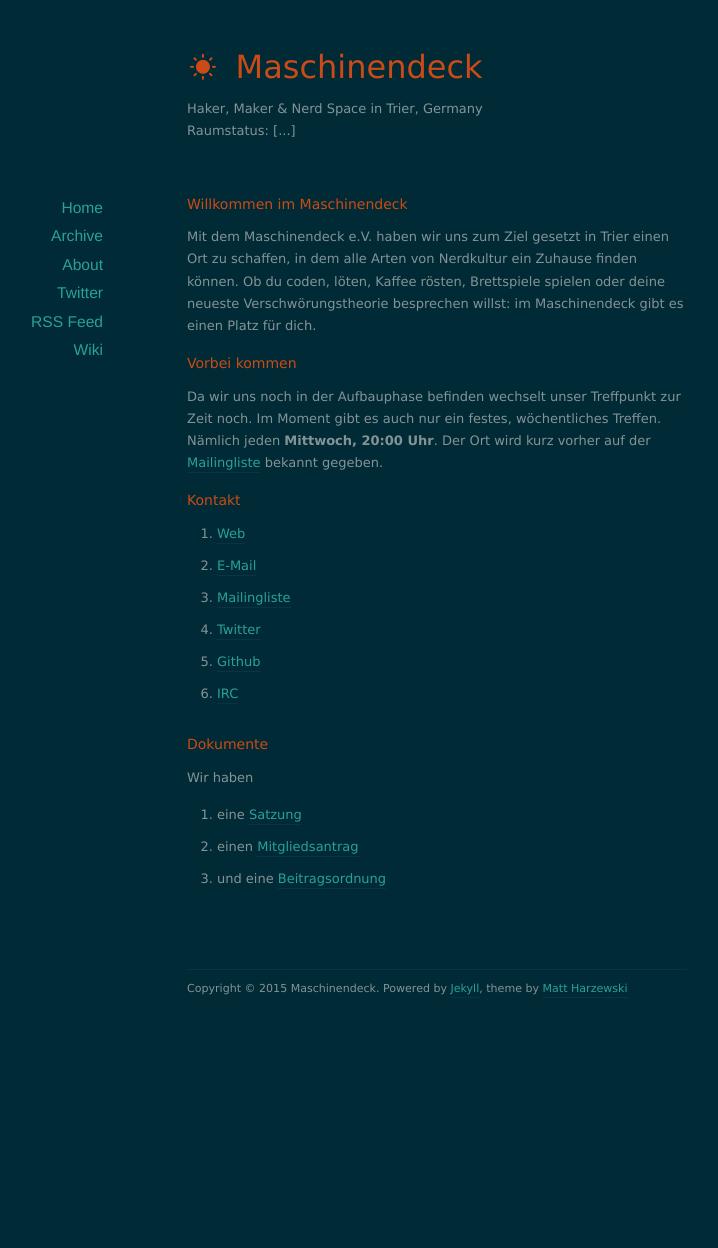
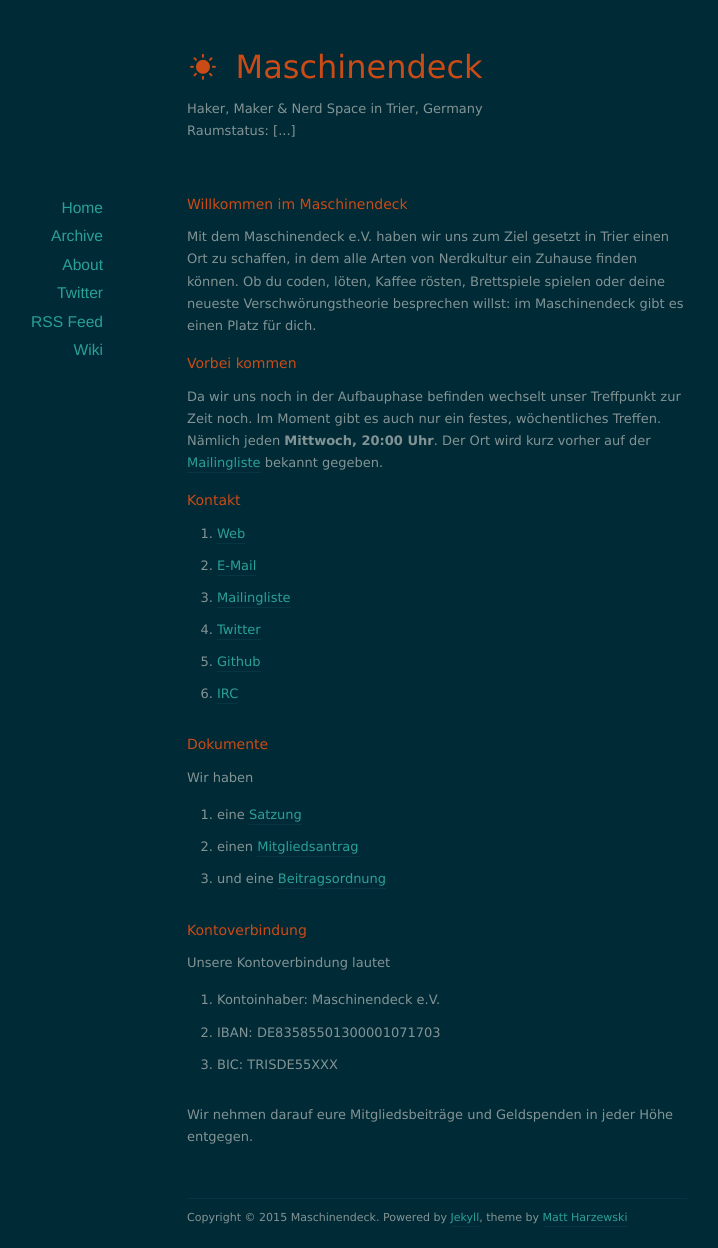
Before and after one commit to maschinendeck/maschinendeck.github.io, a Jekyll site: the page built from about/index.markdown, in a window 1280 px wide. Shown: the whole page, without its empty margins (203-921 px from the left). Built offline with Jekyll 4.4.1, drawn with Linux system fonts in a browser that asks for light colours; nearby versions of some CDN libraries; before the commit the page ends 1018 px from its top, so only the background shows below that.

Commit message:
Kontoverbindung an die richtige Stelle geschrieben.

```diff
--- a/about/index.markdown
+++ b/about/index.markdown
@@ -30,3 +30,13 @@
 *   eine [Satzung](https://github.com/maschinendeck/Documents/blob/master/Maschinendeck-Satzung.pdf?raw=true)
 *   einen [Mitgliedsantrag](https://github.com/maschinendeck/Documents/blob/master/Mitgliedsantrag.pdf?raw=true)
 *   und eine [Beitragsordnung](https://github.com/maschinendeck/Documents/blob/master/Maschinendeck-Beitragsordnung.pdf?raw=true)
+
+### Kontoverbindung
+
+Unsere Kontoverbindung lautet
+
+* Kontoinhaber: Maschinendeck e.V.
+* IBAN: DE83585501300001071703
+* BIC: TRISDE55XXX
+
+Wir nehmen darauf eure Mitgliedsbeiträge und Geldspenden in jeder Höhe entgegen.
```
